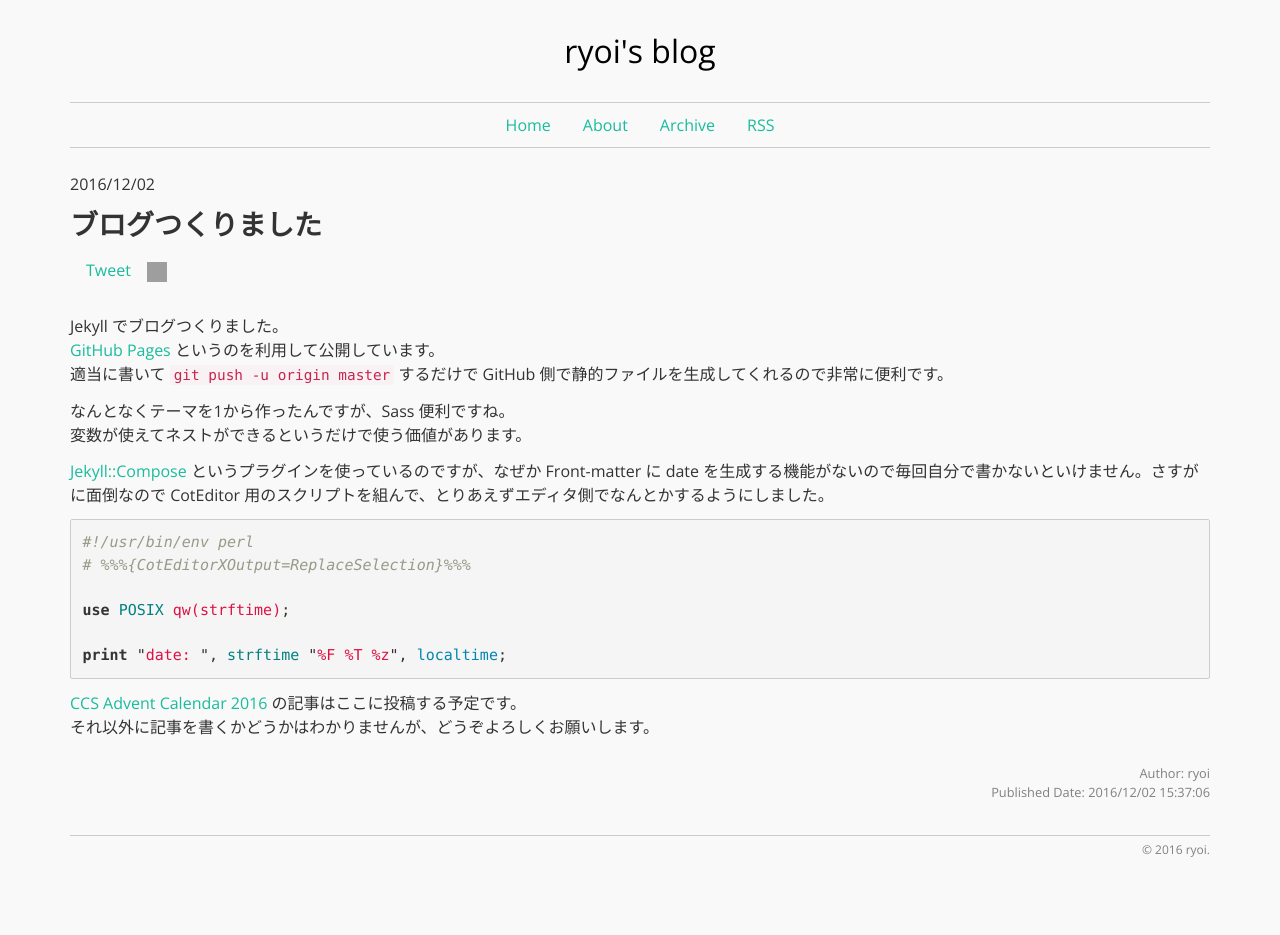
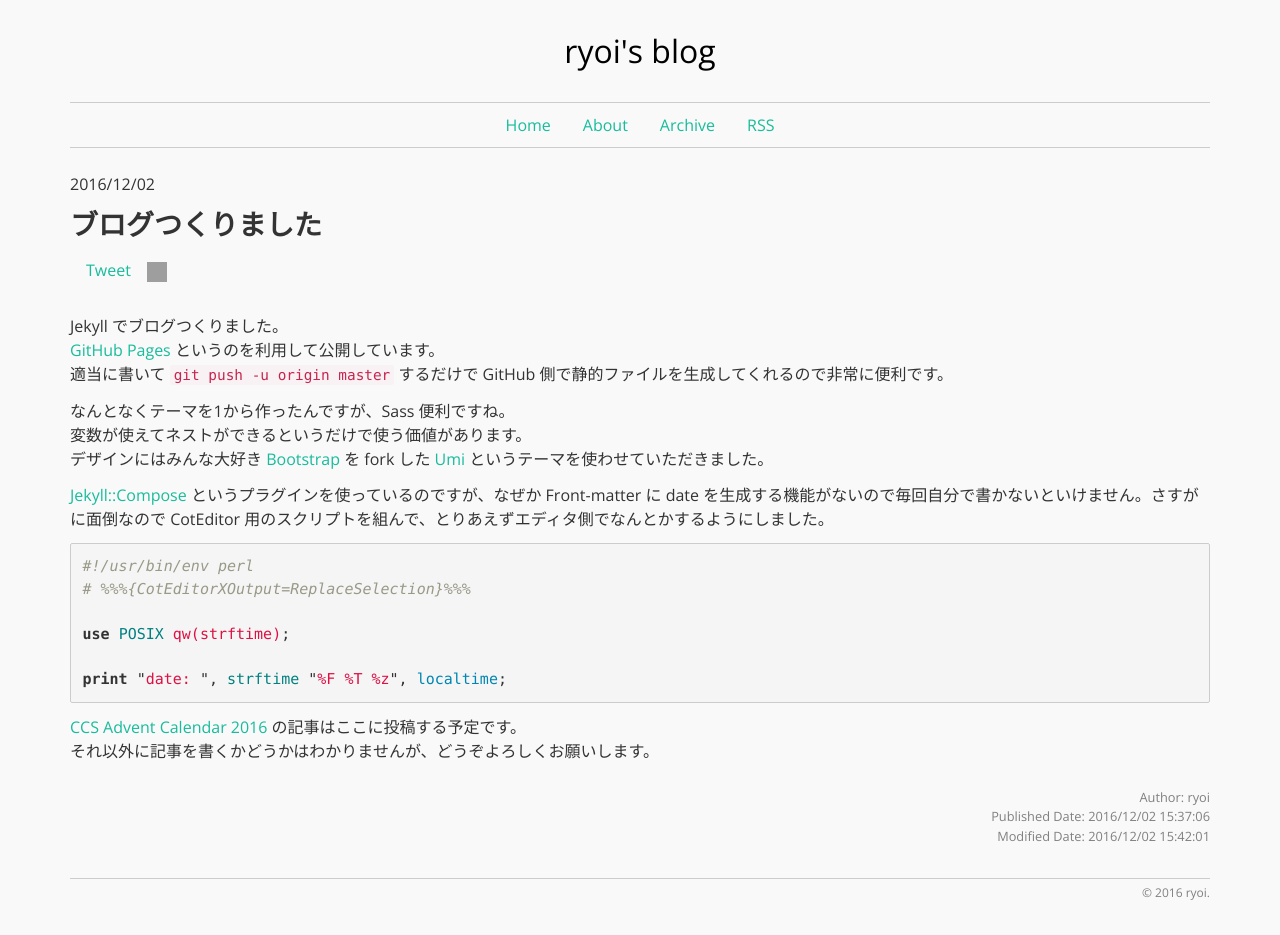
Before and after one commit to ryoi432/ccs, a Jekyll site: the page built from _posts/2016-12-02-create-blog.md, in a window 1280 px wide. Built offline with Jekyll 4.4.1, drawn with Linux system fonts in a browser that asks for light colours; comment, search, counter and statistics services are not loaded; before the commit the page ends 900 px from its top, so only the background shows below that; grey boxes are pictures that could not be loaded.

Commit message:
Modify post

```diff
--- a/_posts/2016-12-02-create-blog.md
+++ b/_posts/2016-12-02-create-blog.md
@@ -3,6 +3,7 @@ layout: post
 title: ブログつくりました
 author: ryoi
 date: 2016-12-02 15:37:06 +0900
+moddate: 2016-12-02 15:42:01 +0900
 ---
 Jekyll でブログつくりました。
 [GitHub Pages](https://pages.github.com/) というのを利用して公開しています。
@@ -11,6 +12,7 @@ Jekyll でブログつくりました。
 
 なんとなくテーマを1から作ったんですが、Sass 便利ですね。
 変数が使えてネストができるというだけで使う価値があります。
+デザインにはみんな大好き [Bootstrap](http://getbootstrap.com/) を fork した [Umi](http://nkmr6194.github.io/Umi/) というテーマを使わせていただきました。
 
 
 [Jekyll::Compose](https://github.com/jekyll/jekyll-compose) というプラグインを使っているのですが、なぜか Front-matter に date を生成する機能がないので毎回自分で書かないといけません。さすがに面倒なので CotEditor 用のスクリプトを組んで、とりあえずエディタ側でなんとかするようにしました。
```
